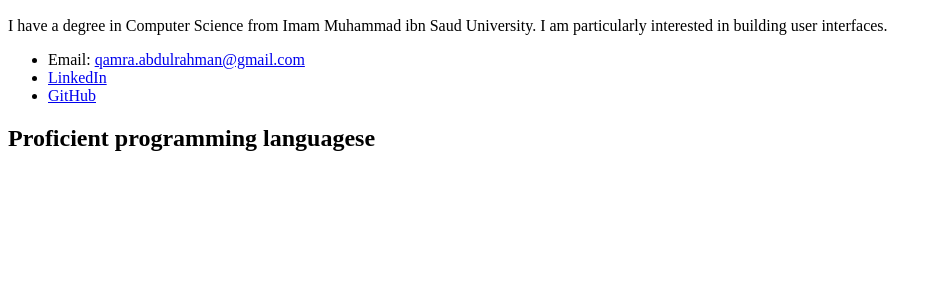
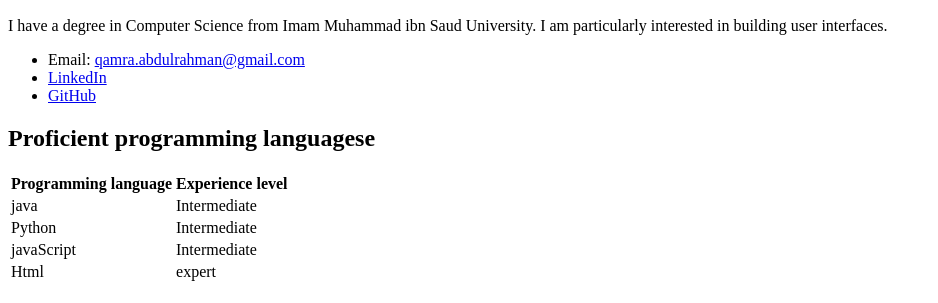
Before and after one commit to AGamra/My-CV, a plain HTML site: page index.html in a window 1280 px wide. Shown: the part 497-800 px from the top of the page, without its empty margins (0-938 px from the left). Drawn offline with Linux system fonts and the light colour scheme.

Commit message:
eighth commit

```diff
--- a/index.html
+++ b/index.html
@@ -23,5 +23,28 @@
     </ul>
 
     <h2>Proficient programming languagese</h2>
+
+    <table>
+        <tr>
+            <th>Programming language</th>
+            <th>Experience level</th>
+        </tr>
+
+        <tr>
+            <td>java</td>
+            <td>Intermediate</td>
+        </tr>
+        <tr>
+            <td>Python</td>
+            <td>Intermediate</td>
+        </tr>
+        <tr>
+            <td>javaScript</td>
+            <td>Intermediate</td>
+        </tr>
+        <tr>
+            <td>Html</td>
+            <td>expert</td>
+        </tr>
 </body>
 </html>
```
